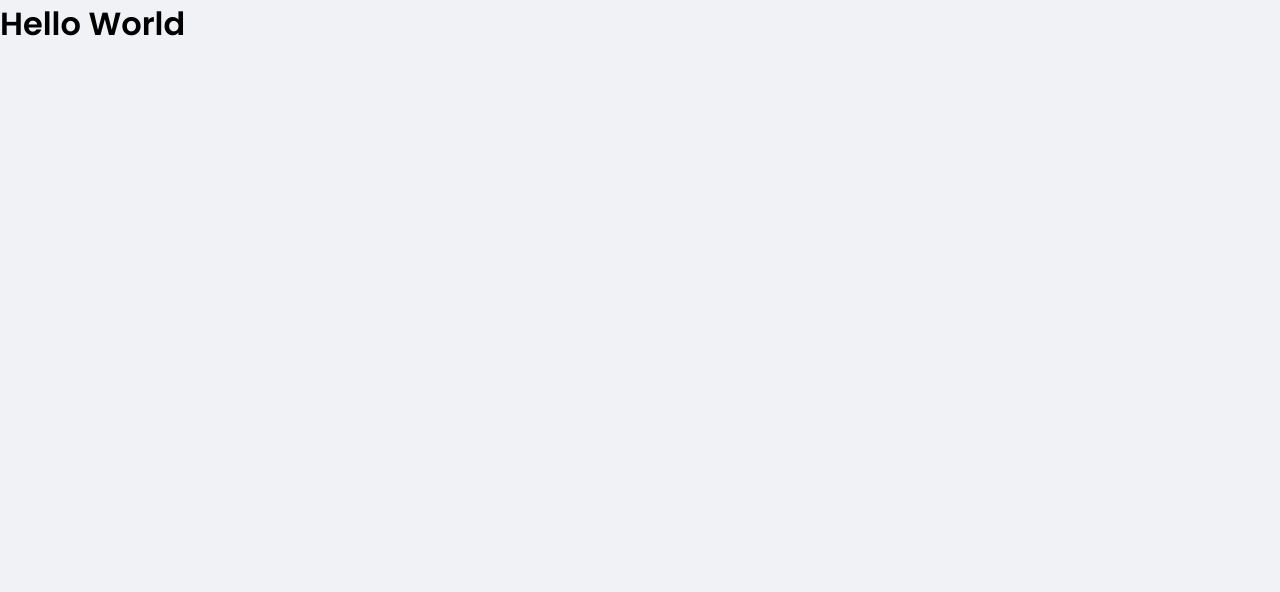
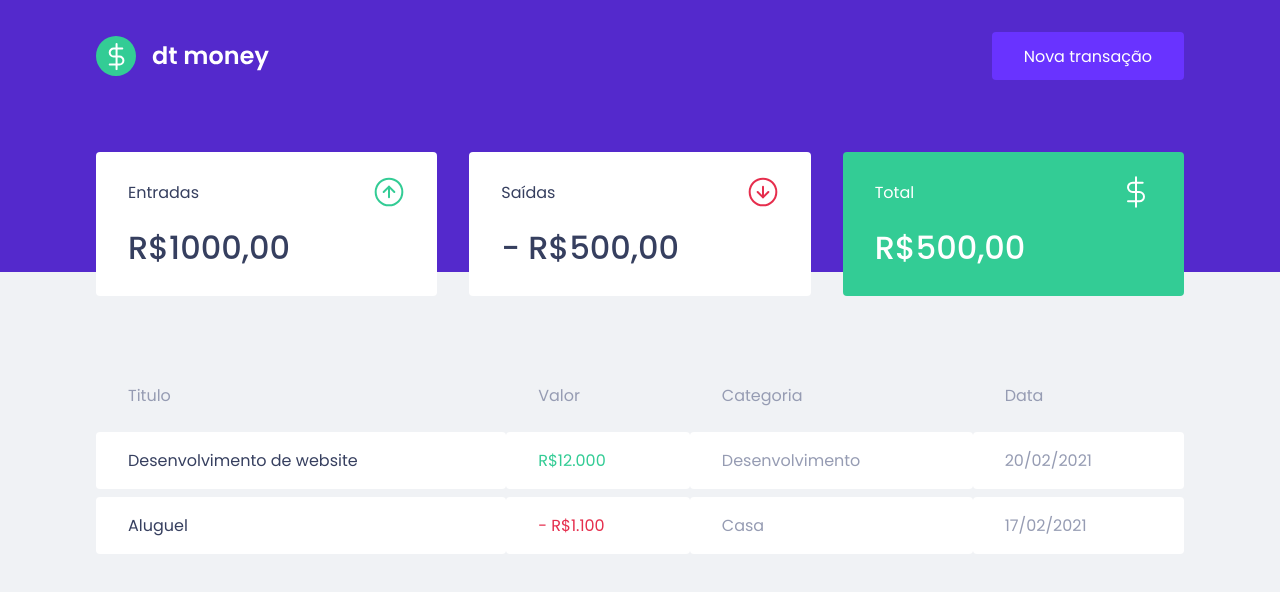
Before and after one commit to EST3V4O/ignite-reactjs-dtmoney, a React (Create React App) app: page / in a window 1280 px wide. Shown: the top 592 px of the page. Built offline with nearby package versions, Linux system fonts and the light colour scheme.

Commit message:
componentização

```diff
--- a/public/index.html
+++ b/public/index.html
@@ -9,9 +9,9 @@
 
     <link rel="shortcut icon" href="favicon.png" type="image/png">
 
-    <title>dtMoney</title>
+    <title>dt.money</title>
 
-    <link href="https://fonts.googleapis.com/css2?family=Poppins:wght@400;600&display=swap" rel="stylesheet">
+    <link href="https://fonts.googleapis.com/css2?family=Poppins:wght@400;500;600&display=swap" rel="stylesheet">
   </head>
   <body>
     <noscript>You need to enable JavaScript to run this app.</noscript>
--- a/src/App.tsx
+++ b/src/App.tsx
@@ -1,10 +1,13 @@
+import { Dashboard } from "./components/Dashboard";
+import { Header } from "./components/Header";
 import { GlobalStyle } from "./styles/global"
 
 export function App() {
   return (
-    <div className="App">
-      <h1>Hello World</h1>
+    <>
+      <Header />
+      <Dashboard />
       <GlobalStyle />
-    </div>
+    </>
   );
 }
--- /dev/null
+++ b/src/components/Dashboard/index.tsx
@@ -0,0 +1,12 @@
+import { Summary } from '../Summary';
+import { TransactionsTable } from '../TransactionsTable';
+import { Container } from './styles';
+
+export function Dashboard() {
+  return (
+    <Container>
+      <Summary />
+      <TransactionsTable />
+    </Container>
+  )
+}
--- /dev/null
+++ b/src/components/Dashboard/styles.ts
@@ -0,0 +1,7 @@
+import styled from 'styled-components';
+
+export const Container = styled.main`
+  max-width: 1120px;
+  margin: 0 auto;
+  padding: 2.5rem 1rem;
+`;
--- /dev/null
+++ b/src/components/Header/index.tsx
@@ -0,0 +1,16 @@
+import logoImg from '../../assets/logo.svg'
+
+import { Container, Content } from './styles'
+
+export function Header() {
+  return (
+    <Container>
+      <Content>
+        <img src={logoImg} alt="dt money" />
+        <button type="button">
+          Nova transação
+        </button>
+      </Content>
+    </Container>
+  )
+}
--- /dev/null
+++ b/src/components/Header/styles.ts
@@ -0,0 +1,31 @@
+import styled from 'styled-components';
+
+export const Container = styled.header`
+  background: var(--blue);
+`;
+
+export const Content = styled.div`
+  max-width: 1120px;
+  margin: 0 auto;
+
+  padding: 2rem 1rem 12rem;
+  display: flex;
+  align-items: center;
+  justify-content: space-between;
+
+  button {
+    font-size: 1rem;
+    color: #fff;
+    background: var(--blue-light);
+    border: 0;
+    padding: 0 2rem;
+    border-radius: 0.25rem;
+    height: 3rem;
+
+    transition: filter 0.2s;
+
+    &:hover {
+      filter: brightness(0.9);
+    }
+  }
+`
--- /dev/null
+++ b/src/components/Summary/index.tsx
@@ -0,0 +1,33 @@
+import incomeImg from '../../assets/income.svg';
+import outcomeImg from '../../assets/outcome.svg';
+import totalImg from '../../assets/total.svg';
+
+import { Container } from "./styles";
+
+export function Summary() {
+  return (
+    <Container>
+      <div>
+        <header>
+          <p>Entradas</p>
+          <img src={incomeImg} alt="Entradas" />
+        </header>
+        <strong>R$1000,00</strong>
+      </div>
+      <div>
+        <header>
+          <p>Saídas</p>
+          <img src={outcomeImg} alt="Saidas" />
+        </header>
+        <strong>- R$500,00</strong>
+      </div>
+      <div className="highlight-background">
+        <header>
+          <p>Total</p>
+          <img src={totalImg} alt="Total" />
+        </header>
+        <strong>R$500,00</strong>
+      </div>
+    </Container>
+  )
+}
--- /dev/null
+++ b/src/components/Summary/styles.ts
@@ -0,0 +1,34 @@
+import styled from 'styled-components';
+
+export const Container = styled.div`
+  display: grid;
+  grid-template-columns: repeat(3, 1fr);
+  gap: 2rem;
+  margin-top: -10rem;
+
+  div {
+    background: var(--shape);
+    padding: 1.5rem 2rem;
+    border-radius: 0.25rem;
+    color: var(--text-title);
+
+    header {
+      display: flex;
+      align-items: center;
+      justify-content: space-between;
+    }
+
+    strong {
+      display: block;
+      margin-top: 1rem;
+      font-size: 2rem;
+      font-weight: 500;
+      line-height: 3rem;
+    }
+
+    &.highlight-background {
+      background: var(--green);
+      color: #fff;
+    }
+  }
+`;
--- /dev/null
+++ b/src/components/TransactionsTable/index.tsx
@@ -0,0 +1,32 @@
+import { Container } from "./styles";
+
+export function TransactionsTable() {
+  return (
+    <Container>
+      <table>
+        <thead>
+          <tr>
+            <th>Titulo</th>
+            <th>Valor</th>
+            <th>Categoria</th>
+            <th>Data</th>
+          </tr>
+        </thead>
+        <tbody>
+          <tr>
+            <td>Desenvolvimento de website</td>
+            <td className="deposit">R$12.000</td>
+            <td>Desenvolvimento</td>
+            <td>20/02/2021</td>
+          </tr>
+          <tr>
+            <td>Aluguel</td>
+            <td className="withdraw">- R$1.100</td>
+            <td>Casa</td>
+            <td>17/02/2021</td>
+          </tr>
+        </tbody>
+      </table>
+    </Container>
+  )
+}
--- /dev/null
+++ b/src/components/TransactionsTable/styles.ts
@@ -0,0 +1,38 @@
+import styled from 'styled-components';
+
+export const Container = styled.div`
+  margin-top: 4rem;
+
+  table {
+    width: 100%;
+    border-spacing: 0 0.5rem;
+
+    th {
+      color: var(--text-body);
+      font-weight: 400;
+      padding: 1rem 2rem;
+      text-align: left;
+      line-height: 1.5rem;
+    }
+
+    td {
+      padding: 1rem 2rem;
+      border: 0;
+      background: var(--shape);
+      color: var(--text-body);
+      border-radius: 0.25rem;
+
+      &:first-child {
+        color: var(--text-title);
+      }
+
+      &.deposit {
+        color: var(--green);
+      }
+
+      &.withdraw {
+        color: var(--red);
+      }
+    }
+  }
+`;
--- a/src/styles/global.ts
+++ b/src/styles/global.ts
@@ -3,6 +3,7 @@
 export const GlobalStyle = createGlobalStyle`
   :root {
     --red: #e52e4d;
+    --green: #33cc95;
     --blue: #5429cc;
 
     --blue-light: #6933ff;
```
